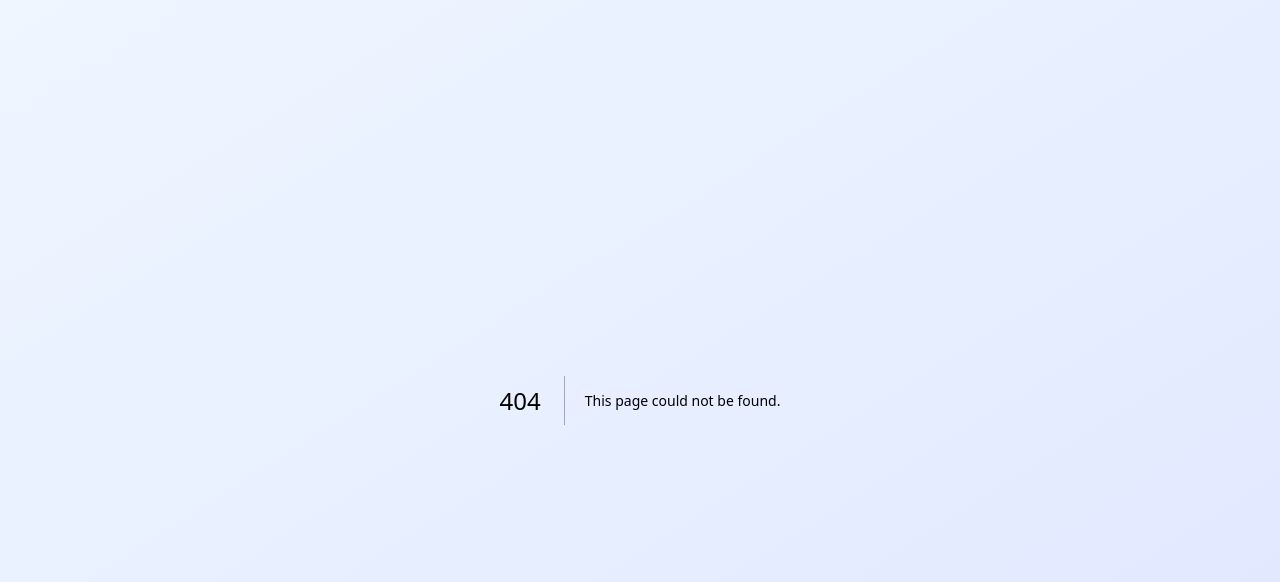
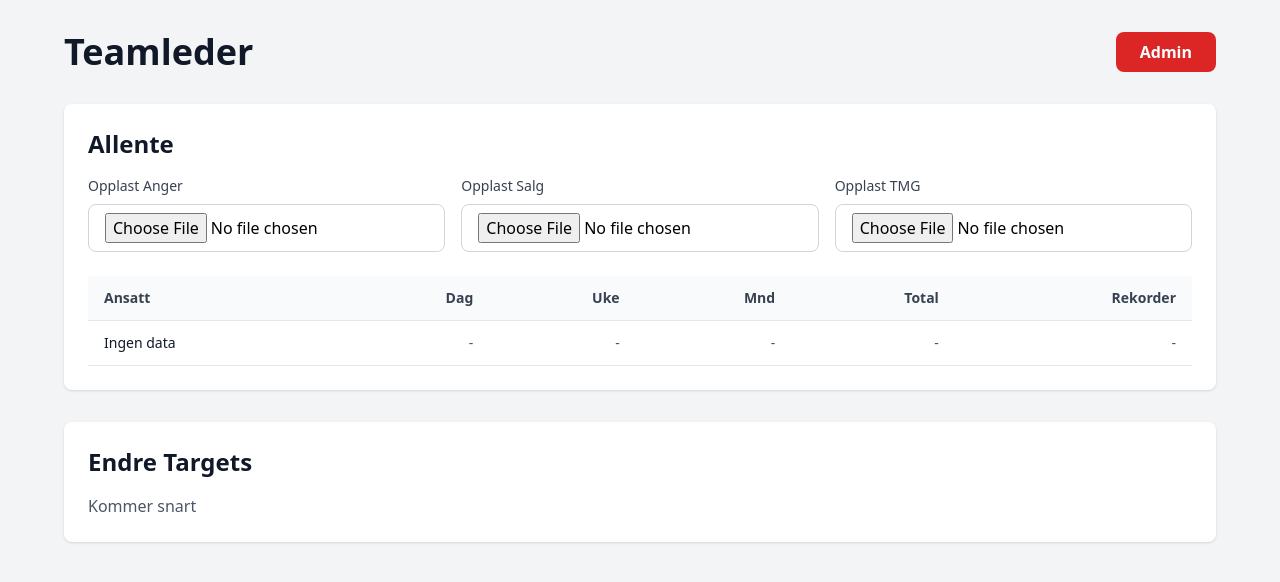
Before and after one commit to muon-at/muon2.0, a Next.js app: page /teamleder in a window 1280 px wide. Before the commit this address had no page. Shown: the top 582 px of the page. Built offline with nearby package versions, Linux system fonts and the light colour scheme.

Commit message:
Create page.tsx

```diff
--- /dev/null
+++ b/src/app/teamleder/page.tsx
@@ -0,0 +1,76 @@
+'use client';
+
+import Link from 'next/link';
+
+export default function TeamlederPage() {
+  return (
+    <div className="min-h-screen bg-gray-100 p-8">
+      <div className="max-w-6xl mx-auto">
+        <div className="flex justify-between items-center mb-8">
+          <h1 className="text-4xl font-bold text-gray-900">Teamleder</h1>
+          <Link
+            href="/admin"
+            className="bg-red-600 hover:bg-red-700 text-white px-6 py-2 rounded-lg font-semibold transition"
+          >
+            Admin
+          </Link>
+        </div>
+
+        <div className="bg-white p-6 rounded-lg shadow mb-8">
+          <h2 className="text-2xl font-bold text-gray-900 mb-4">Allente</h2>
+
+          <div className="grid grid-cols-1 md:grid-cols-3 gap-4 mb-6">
+            <div>
+              <label className="block text-sm font-medium text-gray-700 mb-2">
+                Opplast Anger
+              </label>
+              <input type="file" className="w-full px-4 py-2 border border-gray-300 rounded-lg" />
+            </div>
+            <div>
+              <label className="block text-sm font-medium text-gray-700 mb-2">
+                Opplast Salg
+              </label>
+              <input type="file" className="w-full px-4 py-2 border border-gray-300 rounded-lg" />
+            </div>
+            <div>
+              <label className="block text-sm font-medium text-gray-700 mb-2">
+                Opplast TMG
+              </label>
+              <input type="file" className="w-full px-4 py-2 border border-gray-300 rounded-lg" />
+            </div>
+          </div>
+
+          <div className="overflow-x-auto">
+            <table className="w-full text-sm">
+              <thead>
+                <tr className="bg-gray-50 border-b">
+                  <th className="px-4 py-3 text-left font-semibold text-gray-700">Ansatt</th>
+                  <th className="px-4 py-3 text-right font-semibold text-gray-700">Dag</th>
+                  <th className="px-4 py-3 text-right font-semibold text-gray-700">Uke</th>
+                  <th className="px-4 py-3 text-right font-semibold text-gray-700">Mnd</th>
+                  <th className="px-4 py-3 text-right font-semibold text-gray-700">Total</th>
+                  <th className="px-4 py-3 text-right font-semibold text-gray-700">Rekorder</th>
+                </tr>
+              </thead>
+              <tbody>
+                <tr className="border-b hover:bg-gray-50">
+                  <td className="px-4 py-3 text-gray-900">Ingen data</td>
+                  <td className="px-4 py-3 text-right text-gray-600">-</td>
+                  <td className="px-4 py-3 text-right text-gray-600">-</td>
+                  <td className="px-4 py-3 text-right text-gray-600">-</td>
+                  <td className="px-4 py-3 text-right text-gray-600">-</td>
+                  <td className="px-4 py-3 text-right text-gray-600">-</td>
+                </tr>
+              </tbody>
+            </table>
+          </div>
+        </div>
+
+        <div className="bg-white p-6 rounded-lg shadow">
+          <h2 className="text-2xl font-bold text-gray-900 mb-4">Endre Targets</h2>
+          <p className="text-gray-600">Kommer snart</p>
+        </div>
+      </div>
+    </div>
+  );
+}
```
